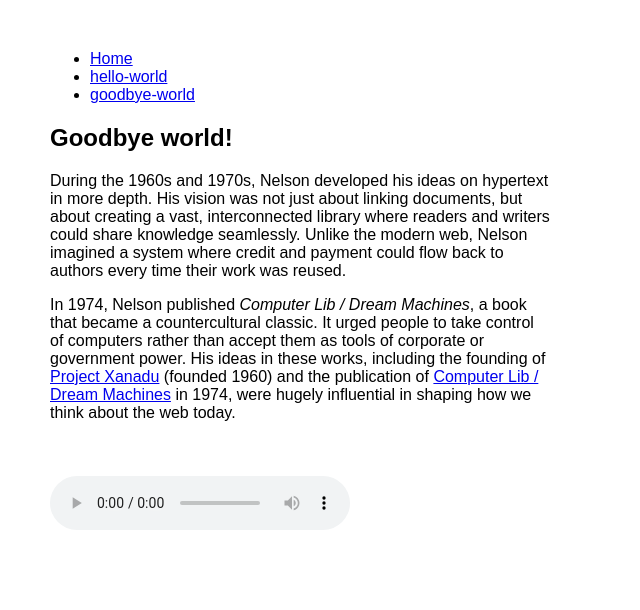
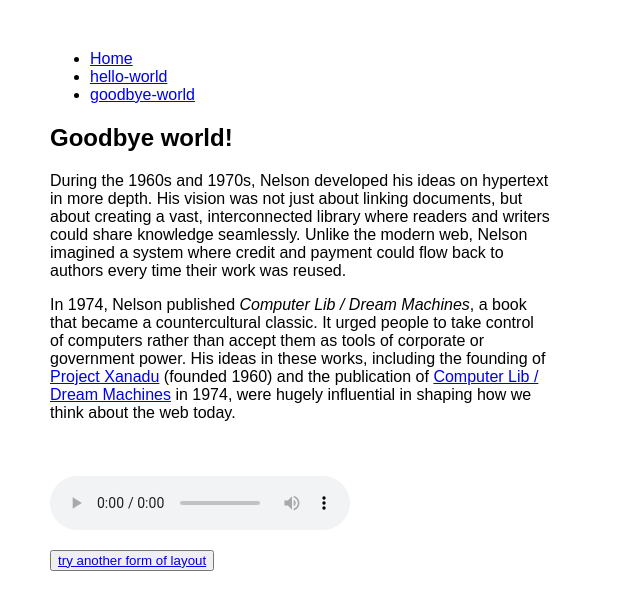
Before and after one commit to nameenbutt/week7, a plain HTML site: page goodbye-world.html in a window 1280 px wide. Shown: the whole page, without its empty margins (0-640 px from the left). Drawn offline with Linux system fonts and the light colour scheme.

Commit message:
<p>button>

```diff
--- a/goodbye-world.html
+++ b/goodbye-world.html
@@ -56,7 +56,9 @@
     </audio>
 
 </p>
+
+<p><button><a href="another-layout.html">try another form of layout</a></button></p>
+
 </article>
-
 </body>
 </html>
```
